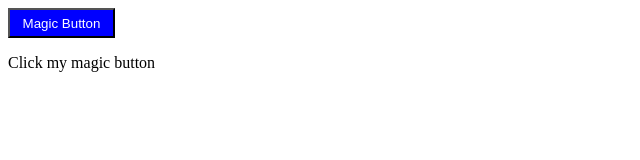
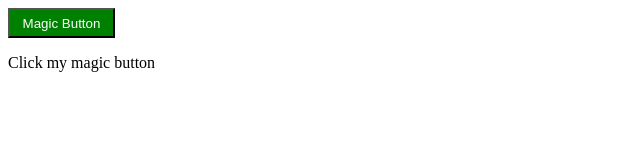
Before and after one commit to Team-Turing/workflow_app, a website: page index.html in a window 1280 px wide. Shown: the whole page, without its empty margins (0-640 px from the left). Drawn offline with Linux system fonts and the light colour scheme; no server answers.

Commit message:
css style

```diff
--- a/styles/main.css
+++ b/styles/main.css
@@ -1,5 +1,5 @@
 #magic {
-    background: #00F none repeat scroll 0% 0%;
+    background: green;
     color: #FFF;
     height: 30px;
     width: 107px;
```
